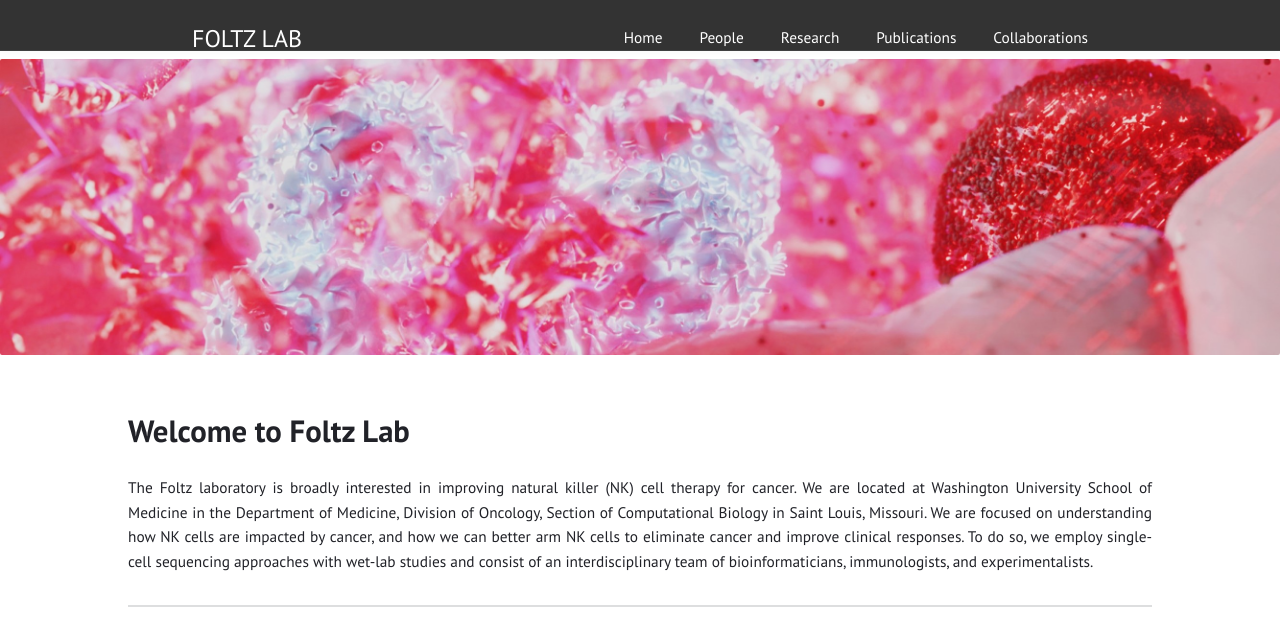
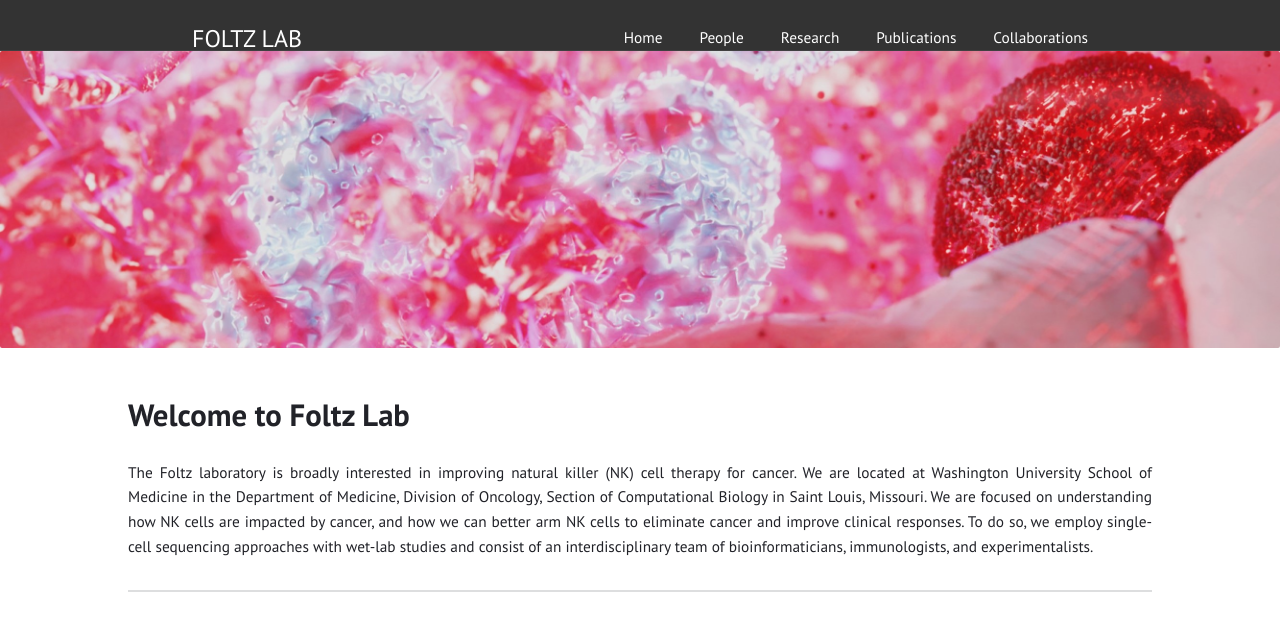
Before and after one commit to Foltz-Lab/Foltz-Lab.github.io, a Jekyll site: the page built from index.html, in a window 1280 px wide. Shown: the top 634 px of the page. Built offline with Jekyll 4.4.1, drawn with Linux system fonts in a browser that asks for light colours.

Commit message:
Update index.html

```diff
--- a/index.html
+++ b/index.html
@@ -6,7 +6,7 @@
 <!-- Full-Width Image Section -->
 <div style="margin: 0; padding: 0;">
 
-<img src="{{ '/images/NK_cells.jpg' | relative_url }}" alt="NK_cells" class="full-width-image" style=  "padding: 0; display: block;" >
+<img src="{{ '/images/NK_cells.jpg' | relative_url }}" alt="NK_cells" class="full-width-image" style="margin: 0; padding: 0; display: block;" >
 
 </div>
 
```
